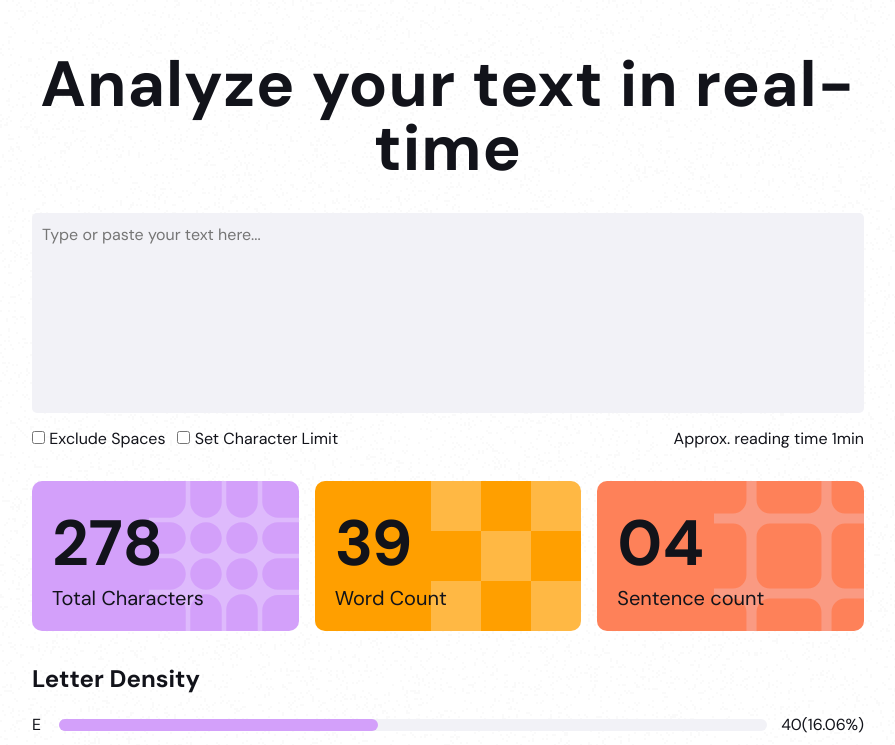
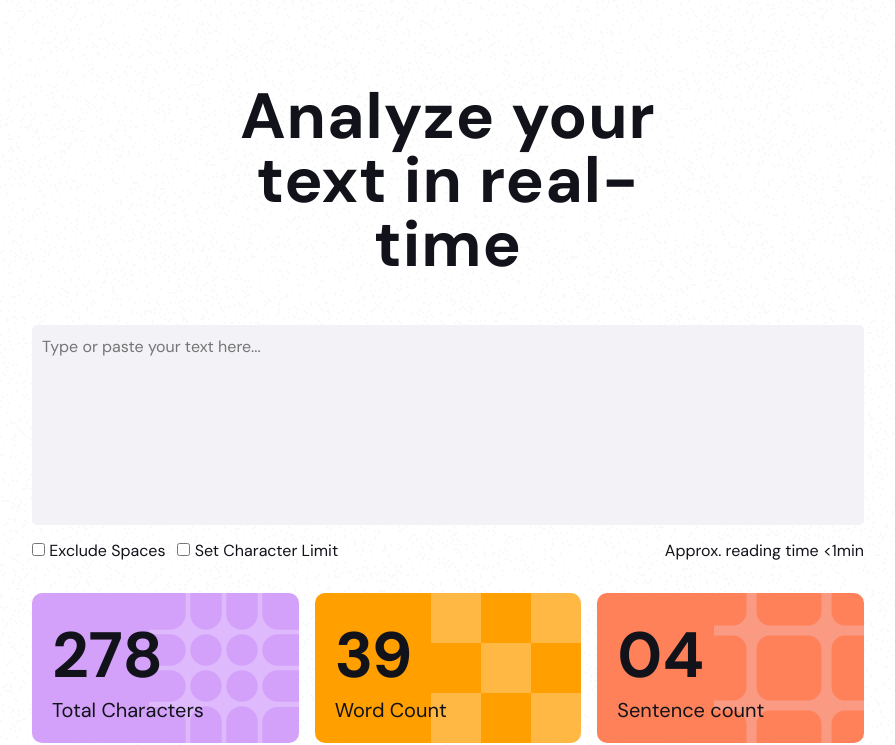
Before and after one commit to rougemeister/character-counter, a plain HTML site: page index.html in a window 1280 px wide. Shown: the part 80-825 px from the top of the page, without its empty margins (192-1087 px from the left). Drawn offline with Linux system fonts and the light colour scheme.

Commit message:
Fixed heading

```diff
--- a/index.html
+++ b/index.html
@@ -35,7 +35,7 @@
                             <label for="char-limit">Set Character Limit</label>
                         </div>
                         <div class="char-count">
-                        Approx. reading time 1min
+                        Approx. reading time &lt1min
                         </div>
                 </div>
 
--- a/styles.css
+++ b/styles.css
@@ -298,5 +298,9 @@ textarea:focus {
     .container {
         width: 70%;
         margin:0 auto;
+        h1 {
+            max-width: 510px;
+            margin: 48px auto;
+        }
     }
 }
```
